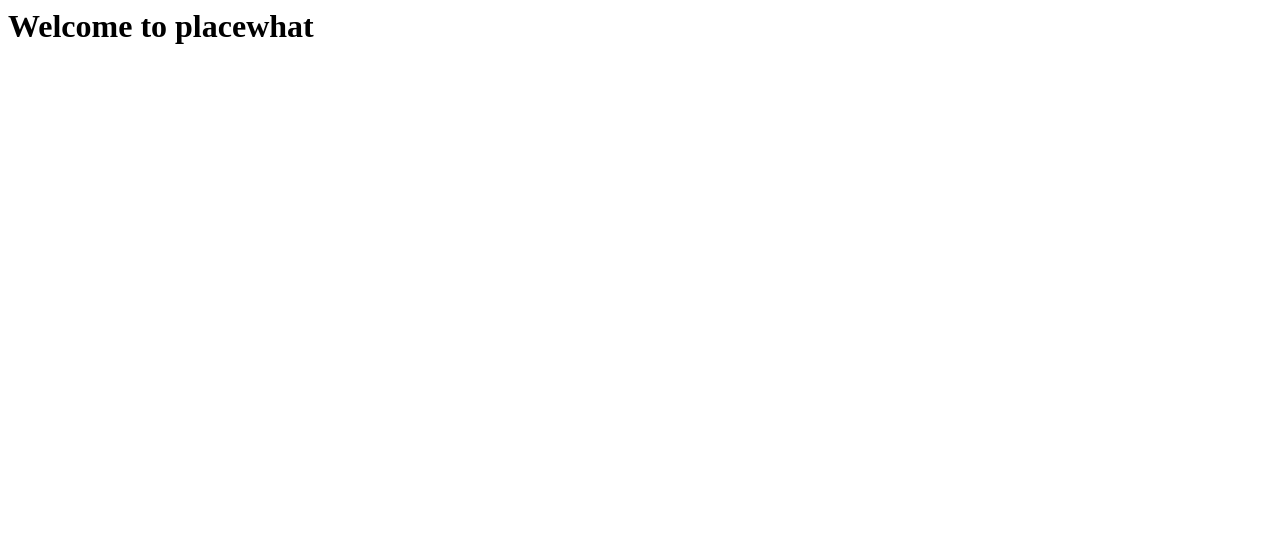
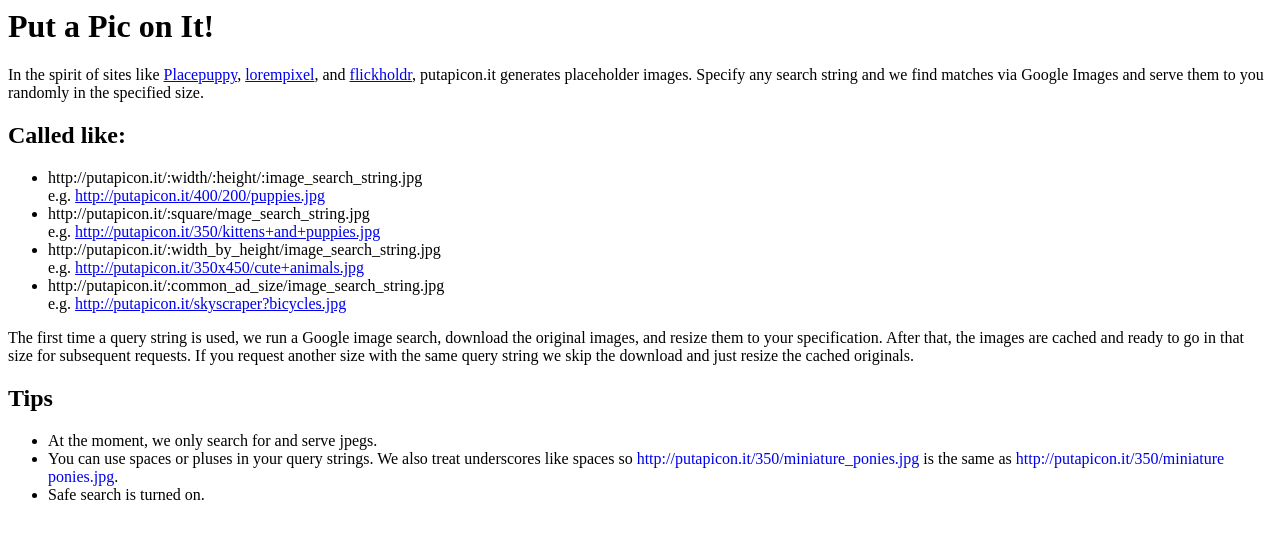
Before and after one commit to jordanderson/placewhat, a plain HTML site: page public/index.html in a window 1280 px wide. Drawn offline with Linux system fonts and the light colour scheme.

Commit message:
Some cleanup in index.html, error handling, and spaces -> underscores

```diff
--- a/public/index.html
+++ b/public/index.html
@@ -1 +1,41 @@
-<h1>Welcome to placewhat</h1>
+<h1>Put a Pic on It!</h1>
+
+<p>
+  In the spirit  of sites like <a href="http://placepuppy.it/">Placepuppy</a>, <a href="http://lorempixel.com/">lorempixel</a>, and <a href="http://flickholdr.com/">flickholdr</a>, <string>putapicon.it</strong> generates placeholder images. Specify any search string and we find matches via Google Images and serve them to you randomly in the specified size.
+</p>
+
+<h2>Called like:</h2>
+
+<ul>
+  <li>
+    http://putapicon.it/:width/:height/:image_search_string.jpg<br>
+    e.g. <a href="http://putapicon.it/400/200/puppies.jpg">http://putapicon.it/400/200/puppies.jpg</a>
+  </li>
+
+  <li>
+    http://putapicon.it/:square/mage_search_string.jpg<br>
+    e.g. <a href="http://putapicon.it/350/kittens+and+puppies.jpg">http://putapicon.it/350/kittens+and+puppies.jpg</a>
+  </li>
+
+  <li>
+    http://putapicon.it/:width_by_height/image_search_string.jpg<br>
+    e.g. <a href="http://putapicon.it/350x450/cute+animals.jpg">http://putapicon.it/350x450/cute+animals.jpg</a>
+  </li>
+
+  <li>
+    http://putapicon.it/:common_ad_size/image_search_string.jpg<br>
+    e.g. <a href="http://putapicon.it/skyscraper?bicycles.jpg">http://putapicon.it/skyscraper?bicycles.jpg</a>
+  </li>
+</ul>
+
+<p>
+  The first time a query string is used, we run a Google image search, download the original images, and resize them to your specification. After that, the images are cached and ready to go in that size for subsequent requests. If you request another size with the same query string we skip the download and just resize the cached originals.
+</p>
+
+<h2>Tips</h2>
+
+<ul>
+  <li>At the moment, we only search for and serve jpegs.</li>
+  <li>You can use spaces or pluses in your query strings. We also treat underscores like spaces so <a style="text-decoration: none" href="http://putapicon.it/350/miniature_ponies.jpg">http://putapicon.it/350/miniature_ponies.jpg</a> is the same as <a style="text-decoration: none" href="http://putapicon.it/350/miniature ponies.jpg">http://putapicon.it/350/miniature ponies.jpg</a>.</li>
+  <li>Safe search is turned on.</li>
+</ul>
```
Also changed, not shown: 3 other files.
